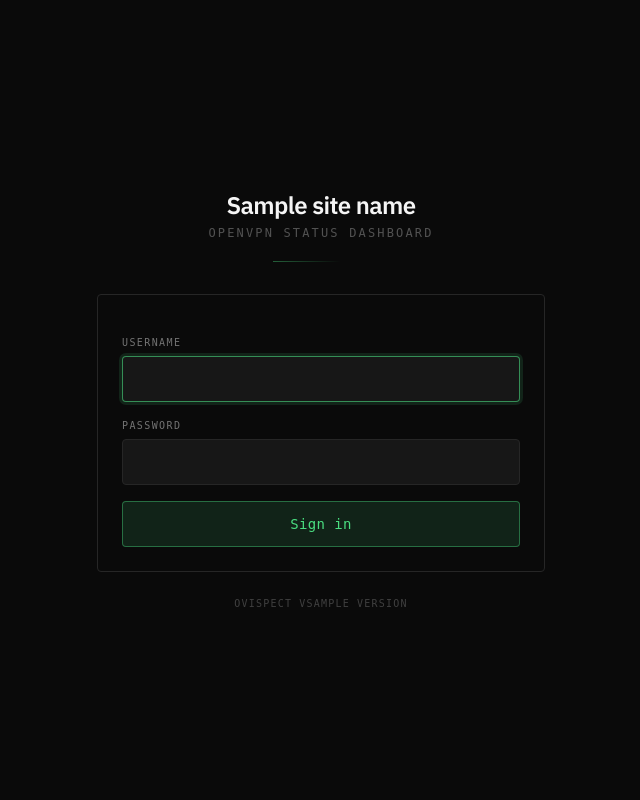
After one commit to Upellift99/ovispect, a Python web app: template src/ovispect/templates/login.html in a window 1280 px wide. The commit adds this page. Shown: the whole page, without its empty margins (319-959 px from the left). Run offline with Jinja, Linux system fonts and the light colour scheme; the template is opened without the code that fills it: most values are stand-ins (such as "Sample title", 1, 10 or a date in 2020); some libraries are stand-ins or nearby versions.

Commit message:
feat(app): wire optional auth (login form + session cookie + logout)
- conditional SessionMiddleware (same_site=strict, signed cookies)
- GET / now depends on require_auth, which redirects to /login (303) when
  the session is unauthenticated
- POST /login: rate-limit-aware, generic 'Invalid credentials' error to
  prevent username enumeration, open-redirect-safe ?next= handling
- POST /logout (POST-only to dodge CSRF logout) clears the session
- /healthz remains public in both modes
- index.html: 'Sign out' control rendered only when auth is enabled
- login.html: matching dark IBM Plex layout, autofocus, fade-in error

```diff
--- /dev/null
+++ b/src/ovispect/templates/login.html
@@ -0,0 +1,132 @@
+<!DOCTYPE html>
+<html lang="en" class="bg-neutral-950">
+<head>
+    <meta charset="UTF-8">
+    <meta name="viewport" content="width=device-width, initial-scale=1.0">
+    <meta name="color-scheme" content="dark">
+    <meta name="robots" content="noindex, nofollow">
+    <title>Sign in — {{ site_name }}</title>
+
+    <link rel="preconnect" href="https://fonts.googleapis.com">
+    <link rel="preconnect" href="https://fonts.gstatic.com" crossorigin>
+    <link href="https://fonts.googleapis.com/css2?family=IBM+Plex+Mono:wght@300;400;500;600&family=IBM+Plex+Sans:wght@500;600&display=swap" rel="stylesheet">
+
+    <script src="https://cdn.tailwindcss.com"></script>
+    <script>
+        tailwind.config = {
+            theme: {
+                extend: {
+                    fontFamily: {
+                        mono: ['"IBM Plex Mono"', 'ui-monospace', 'SFMono-Regular', 'monospace'],
+                        sans: ['"IBM Plex Sans"', 'system-ui', 'sans-serif'],
+                    },
+                },
+            },
+        };
+    </script>
+
+    <style>
+        html, body { background-color: #0a0a0a; }
+        body {
+            color: #e5e5e5;
+            font-family: '"IBM Plex Mono"', ui-monospace, monospace;
+            font-feature-settings: "tnum" 1, "calt" 0;
+            -webkit-font-smoothing: antialiased;
+            -moz-osx-font-smoothing: grayscale;
+        }
+        .accent-divider {
+            height: 1px;
+            background: linear-gradient(90deg, rgba(74, 222, 128, 0.4) 0%, rgba(74, 222, 128, 0.0) 70%);
+        }
+        .input {
+            background-color: #171717;
+            border: 1px solid #262626;
+            color: #e5e5e5;
+            transition: border-color 120ms ease-in-out, box-shadow 120ms ease-in-out;
+        }
+        .input:focus {
+            outline: none;
+            border-color: rgba(74, 222, 128, 0.6);
+            box-shadow: 0 0 0 3px rgba(74, 222, 128, 0.12);
+        }
+        .input::placeholder { color: #525252; }
+        .submit {
+            background-color: rgba(74, 222, 128, 0.12);
+            color: #4ade80;
+            border: 1px solid rgba(74, 222, 128, 0.4);
+            transition: background-color 120ms ease-in-out, border-color 120ms ease-in-out, color 120ms ease-in-out;
+        }
+        .submit:hover {
+            background-color: rgba(74, 222, 128, 0.22);
+            border-color: rgba(74, 222, 128, 0.6);
+            color: #86efac;
+        }
+        .submit:active { transform: translateY(1px); }
+        .error-banner {
+            animation: fade-in 220ms ease-out both;
+        }
+        @keyframes fade-in {
+            from { opacity: 0; transform: translateY(-2px); }
+            to   { opacity: 1; transform: translateY(0); }
+        }
+    </style>
+</head>
+<body class="min-h-screen flex items-center justify-center px-4">
+
+<main class="w-full max-w-md">
+
+    <div class="text-center mb-8">
+        <h1 class="font-sans text-2xl font-semibold tracking-tight text-neutral-100">{{ site_name }}</h1>
+        <p class="mt-1 text-xs uppercase tracking-[0.18em] text-neutral-600">OpenVPN status dashboard</p>
+        <div class="accent-divider mt-5 w-24 mx-auto"></div>
+    </div>
+
+    <section class="rounded border border-neutral-800 bg-neutral-950/50 p-6">
+        {% if error %}
+        <div class="error-banner mb-4 rounded border border-red-900/60 bg-red-950/30 px-3 py-2 text-xs text-red-300">
+            {{ error }}
+        </div>
+        {% endif %}
+
+        <form method="post" action="/login" class="space-y-4" autocomplete="off">
+            <input type="hidden" name="next" value="{{ next }}">
+
+            <label class="block">
+                <span class="block text-[10px] uppercase tracking-[0.14em] text-neutral-500 mb-1.5">Username</span>
+                <input
+                    class="input w-full rounded px-4 py-3 text-sm font-mono"
+                    type="text"
+                    name="username"
+                    autocomplete="username"
+                    autofocus
+                    required
+                    spellcheck="false"
+                    autocapitalize="off"
+                >
+            </label>
+
+            <label class="block">
+                <span class="block text-[10px] uppercase tracking-[0.14em] text-neutral-500 mb-1.5">Password</span>
+                <input
+                    class="input w-full rounded px-4 py-3 text-sm font-mono"
+                    type="password"
+                    name="password"
+                    autocomplete="current-password"
+                    required
+                >
+            </label>
+
+            <button type="submit" class="submit w-full rounded px-4 py-3 text-sm font-medium tracking-wide">
+                Sign in
+            </button>
+        </form>
+    </section>
+
+    <footer class="mt-6 flex items-center justify-center text-[10px] uppercase tracking-[0.12em] text-neutral-700">
+        <span>ovispect v{{ version }}</span>
+    </footer>
+
+</main>
+
+</body>
+</html>
```
Also changed, not shown: src/ovispect/app.py (+123 -7 lines), src/ovispect/templates/index.html (+8 -0 lines).
